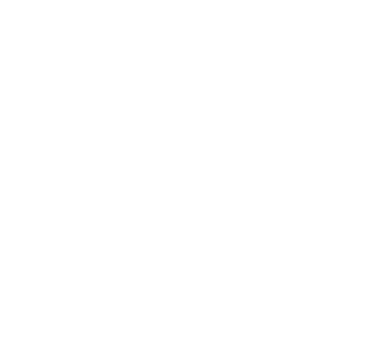
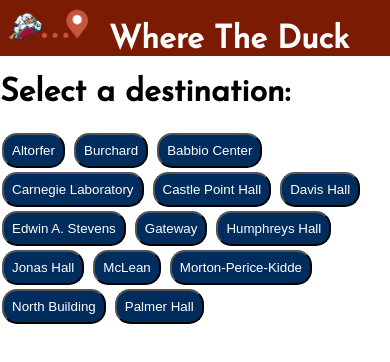
Before and after one commit to MspMarik/where-the-duck, a plain HTML site: page index.html in a window 390 px wide. Drawn offline with Linux system fonts and the light colour scheme.

Commit message:
added buttons and css

```diff
--- a/index.html
+++ b/index.html
@@ -3,14 +3,37 @@
     <head>
         <meta charset="utf-8">
         <meta http-equiv="X-UA-Compatible" content="IE=edge">
-        <title></title>
+        <title>Where The Duck</title>
         <meta name="description" content="">
         <meta name="viewport" content="width=device-width, initial-scale=1">
-        <link rel="stylesheet" href="">
+        <link rel="stylesheet" href="style.css">
+        <link href="https://fonts.googleapis.com/css?family=Josefin+Sans&display=swap" rel="stylesheet">
     </head>
     <body>
         <nav>
+            <img id="logo" src="img/logo.png">
+            <h1>Where The Duck</h1>
+        </nav>
 
-        </nav>
+        <div>
+            <h1>Select a destination:</h1>
+            <button id="btnaltorfer">Altorfer</button>
+            <button id="btnburchard">Burchard</button>
+            <button id="btnbabbio">Babbio Center</button>
+            <button id="btncarnegie">Carnegie Laboratory</button>
+            <button id="btncph">Castle Point Hall</button>
+            <button id="btndavis">Davis Hall</button>
+            <button id="btneas">Edwin A. Stevens</button>
+            <button id="btngate">Gateway</button>
+            <button id="btnhumps">Humphreys Hall</button>
+            <button id="btnjonas">Jonas Hall</button>
+            <button id="btnmclean">McLean</button>
+            <button id="btnmpk">Morton-Perice-Kidde</button>
+            <button id="btnnorth">North Building</button>
+            <button id="btnpalmer">Palmer Hall</button>
+        </div>
+        <div>
+
+        </div>
     </body>
 </html>
--- a/style.css
+++ b/style.css
@@ -0,0 +1,61 @@
+.color-primary-0 { color: #C5553B }	/* Main Primary color */
+.color-primary-1 { color: #FFAC98 }
+.color-primary-2 { color: #E57B62 }
+.color-primary-3 { color: #A5381E }
+.color-primary-4 { color: #7C1B04 }
+
+.stevens-red {color: #A32638}	/*Primary Color*/
+.stevens-gray {color: #9A989A}	/*Primary Color*/
+.stevens-blue {color: #002D5D}	/*Secondary Color*/
+.stevens-orange {color: #F98E2B}/*Secondary Color*/
+.stevens-beige {color: #F3DBB3}	/*Secondary Color*/
+
+body {
+    font-family: 'Josefin Sans', sans-serif;
+    margin: 0px;
+}
+
+#logo {
+    width: 14em;
+    padding: 8px;
+}
+
+nav {
+    background: #7C1B04;
+}
+
+nav > h1 {
+    text-align: center;
+    display: inline;
+    color: white;
+    font-size: 6em;
+    padding: 8px;
+}
+
+@media only screen and (min-width: 510px) and (max-width: 981px) {
+    nav > h1 {
+        font-size: 3em;
+    }
+
+    #logo {
+        width: 7em;
+    }
+}
+
+@media only screen and (max-width: 509px) {
+    nav > h1 {
+        font-size: 2em;
+    }
+
+    #logo {
+        width: 5em;
+    }
+}
+
+button {
+    padding: 8px;
+    margin: 2px;
+    background: #002D5D;
+    color: white;
+    border-radius: 15px;
+}
```
